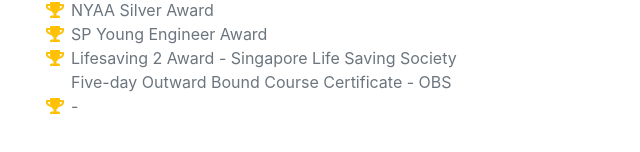
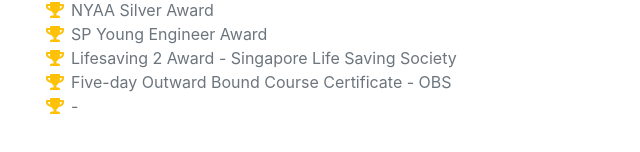
Before and after one commit to ralphgerard/ralphcodes, a website: page index.html in a window 1280 px wide. Shown: the part 4487-4639 px from the top of the page, 289-929 px from the left. Drawn offline with nearby package versions, Linux system fonts and the light colour scheme; a web font is replaced by a local one.

Commit message:
Added a trophy to one of the list of awards

```diff
--- a/index.html
+++ b/index.html
@@ -178,6 +178,7 @@
                             Lifesaving 2 Award - Singapore Life Saving Society
                         </li>
                         <li>
+                            <span class="fa-li"><i class="fas fa-trophy text-warning"></i></span>
                             Five-day Outward Bound Course Certificate - OBS
                         </li>
                         <li>
```
